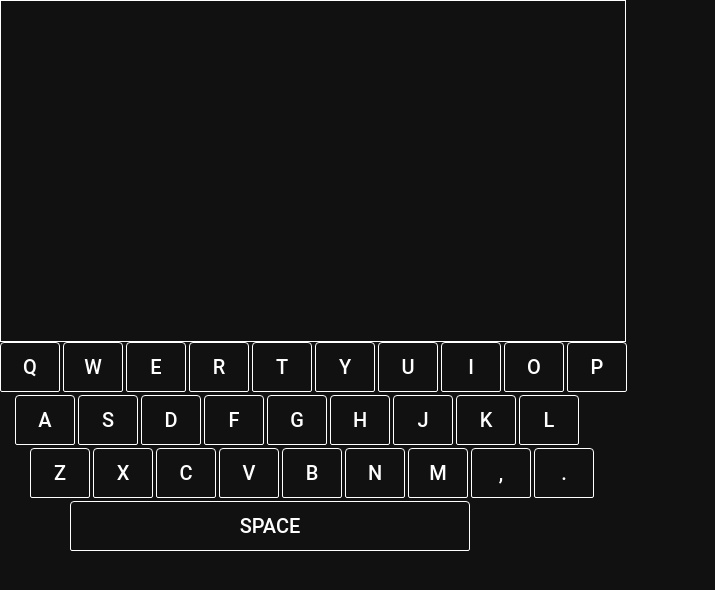
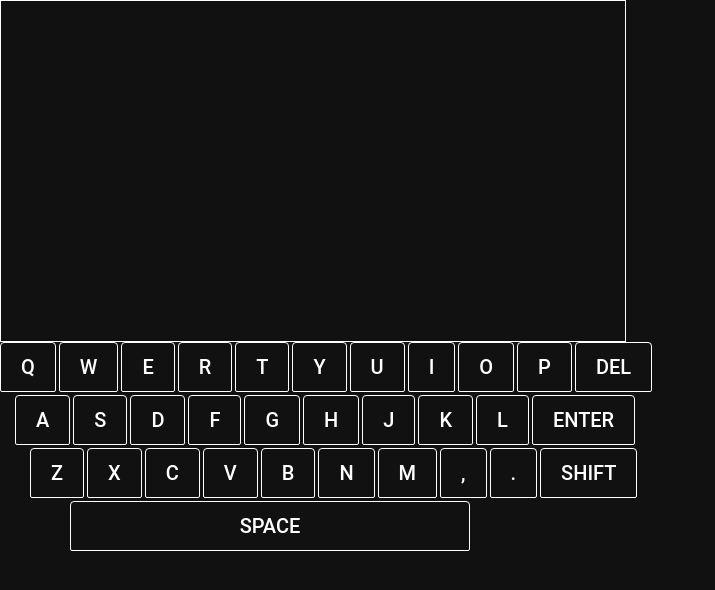
Before and after one commit to LTovarAlc/typingLikePro, a React (Create React App) app: page /VirtualKeyboard in a window 1280 px wide. Shown: the top 590 px of the page, without its empty margins (0-715 px from the left). Built offline with nearby package versions, Linux system fonts and the light colour scheme.

Commit message:
add delete keybutton

```diff
--- a/src/components/keyboard/buttonKey/buttonKey.css
+++ b/src/components/keyboard/buttonKey/buttonKey.css
@@ -1,6 +1,6 @@
 .buttonKey{
     height: 50px;
-    width: 60px;
+    padding: 0px 20px;
     background-color: transparent;
     border: 1px solid #fff;
     border-radius: 4px 4px 2px 2px ;
--- a/src/components/keyboard/buttonKey/buttonKey.jsx
+++ b/src/components/keyboard/buttonKey/buttonKey.jsx
@@ -1,7 +1,8 @@
 import "./buttonKey.css"
 import React, {useEffect, useState} from "react"
 
-const ButtonKey = ({ text, isActive, isSpaceKey }) => {
+const ButtonKey = ({ text, isActive, isSpaceKey, onKeyPress }) => {
+
     const [isActiveState, setIsActiveState] = useState(isActive);
 
     useEffect(() => {
@@ -19,8 +20,15 @@ const ButtonKey = ({ text, isActive, isSpaceKey }) => {
 
     const buttonClass = isActiveState ? 'buttonKey buttonKey--active' : 'buttonKey';
     const spaceKeyClass = isSpaceKey ? 'buttonKey--space' : '';
+
+    const handleKeyPress = () => {
+        if (onKeyPress){
+            onKeyPress(text);
+        }
+    };
+
     return (
-        <button className={`${buttonClass} ${spaceKeyClass}`}>
+        <button className={`${buttonClass} ${spaceKeyClass}`} onClick={handleKeyPress}>
             {text}
         </button>
     );
--- a/src/components/keyboard/keyboard.jsx
+++ b/src/components/keyboard/keyboard.jsx
@@ -2,20 +2,23 @@ import React, { useState, useEffect } from "react";
 import ButtonKey from "./buttonKey/buttonKey";
 import "./keyboard.css";
 
-const VirtualKeyboard = ({setTypedText}) => {
-
+const VirtualKeyboard = ({ setTypedText }) => {
     const [activeKeys, setActiveKeys] = useState({});
 
-    // keys
-    const firstRowLetters = ["Q", "W", "E", "R", "T", "Y", "U", "I", "O", "P"];
-    const secondRowLetters = ["A", "S", "D", "F", "G", "H", "J", "K", "L"];
-    const thirdRowLetters = ["Z", "X", "C", "V", "B", "N", "M", ",", "."];
+    // Arrays with keys
+    const firstRowLetters = ["Q", "W", "E", "R", "T", "Y", "U", "I", "O", "P", "Del"];
+    const secondRowLetters = ["A", "S", "D", "F", "G", "H", "J", "K", "L", "Enter"];
+    const thirdRowLetters = ["Z", "X", "C", "V", "B", "N", "M", ",", ".", "Shift"];
 
-
-    // Función event keydown
+    // Function event keydown
    const handleKeyDown = (event) => {
     const keyPressed = event.key.toUpperCase();
-        if (firstRowLetters.includes(keyPressed) || secondRowLetters.includes(keyPressed) || thirdRowLetters.includes(keyPressed) || keyPressed === ' ') {
+    if (
+        firstRowLetters.includes(keyPressed) ||
+        secondRowLetters.includes(keyPressed) ||
+        thirdRowLetters.includes(keyPressed) ||
+        keyPressed === ' '
+    ) {
         setActiveKeys(prevKeys => ({ ...prevKeys, [keyPressed]: true }));
         setTypedText(prevText => prevText + event.key);
         setTimeout(() => {
@@ -25,6 +28,8 @@ const VirtualKeyboard = ({setTypedText}) => {
                 return newKeys;
             });
         }, 100);
+    } else if (keyPressed === "BACKSPACE") {
+        setTypedText(prevText => prevText.slice(0, -1)); // delete last letter
     }
 };
 
```
Lines whose indentation alone changed are shown as unchanged.
